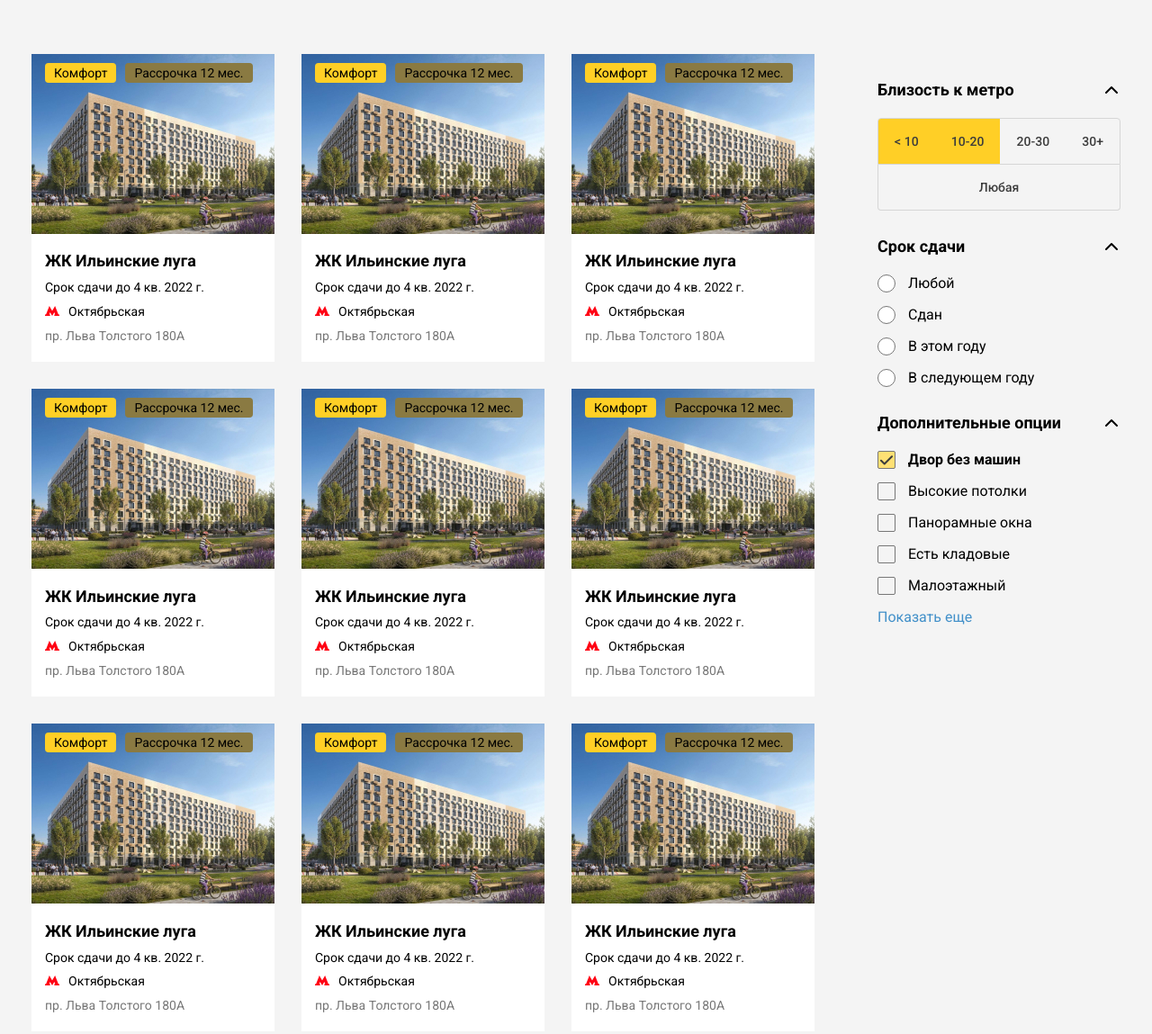
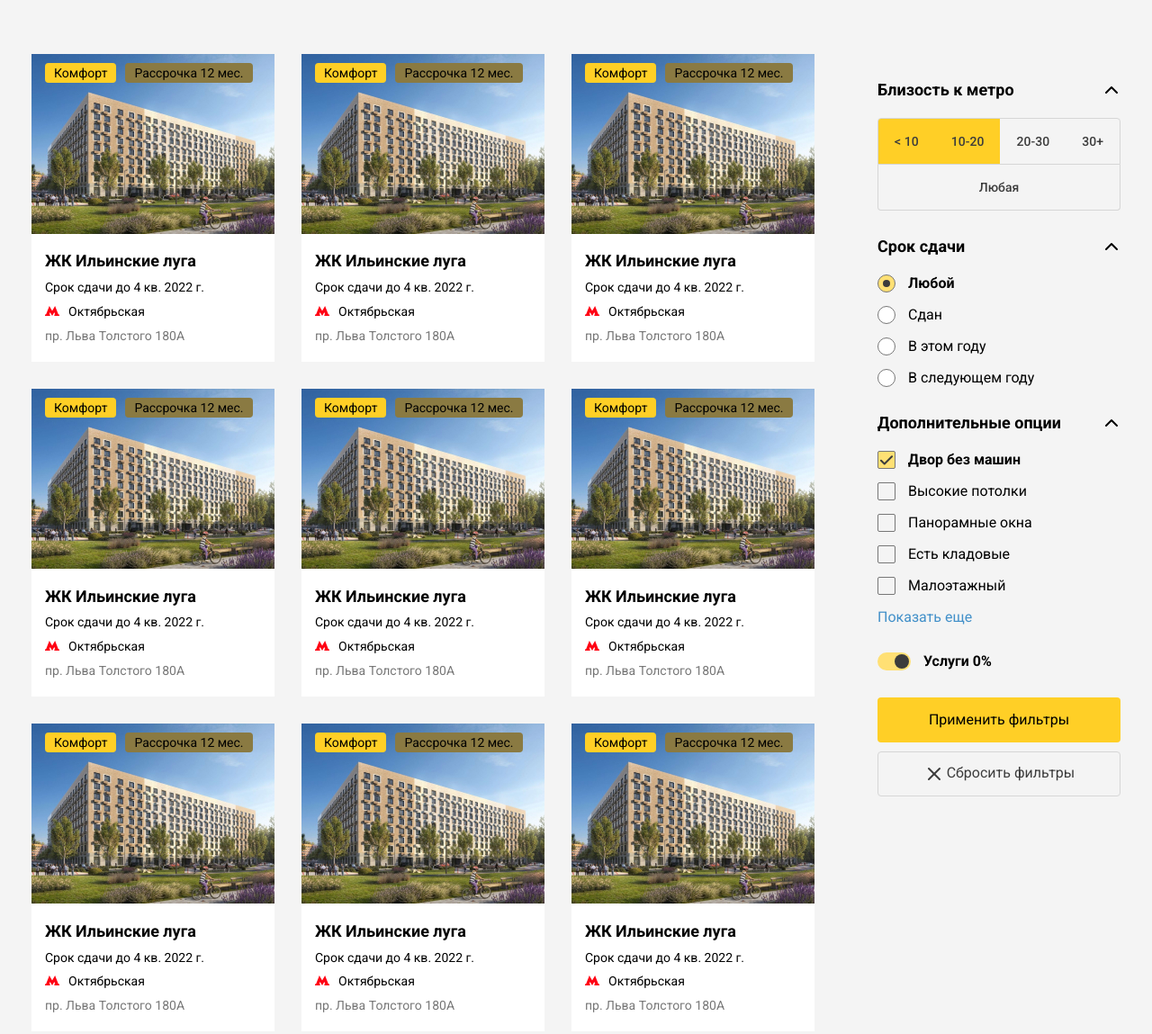
Before and after one commit to Suric1/testProject, a website: page app/index.html in a window 1280 px wide. Shown: the top 1149 px of the page at 90% size. Drawn offline with Linux system fonts and the light colour scheme.

Commit message:
add toggle button

```diff
--- a/app/index.html
+++ b/app/index.html
@@ -203,6 +203,7 @@
 </main>
 
         <aside class="sidebar">
+  <form>
     <!-- Widget -->
     <div class="widget">
       <div class="widget__title">Близость к метро</div>
@@ -225,15 +226,27 @@
             />
             <label class="location__btn" for="location-02">10-20</label>
 
-          <input type="checkbox" id="location-03" class="location__checkbox" />
+            <input
+              type="checkbox"
+              id="location-03"
+              class="location__checkbox"
+            />
             <label class="location__btn" for="location-03">20-30</label>
 
-          <input type="checkbox" id="location-04" class="location__checkbox" />
+            <input
+              type="checkbox"
+              id="location-04"
+              class="location__checkbox"
+            />
             <label class="location__btn" for="location-04">30+</label>
           </div>
 
           <div class="location__row">
-          <input type="checkbox" id="location-05" class="location__checkbox" />
+            <input
+              type="checkbox"
+              id="location-05"
+              class="location__checkbox"
+            />
             <label class="location__btn" for="location-05">Любая</label>
           </div>
         </div>
@@ -245,31 +258,29 @@
     <div class="widget">
       <div class="widget__title">Срок сдачи</div>
       <div class="widget__body">
-
         <label class="radio">
-        <input type="radio" class="radio__real" name="tern" checked>
+          <input type="radio" class="radio__real" name="tern" checked />
           <span class="radio__fake"></span>
           <span class="radio__title">Любой</span>
         </label>
 
         <label class="radio">
-        <input type="radio" class="radio__real" name="tern">
+          <input type="radio" class="radio__real" name="tern" />
           <span class="radio__fake"></span>
           <span class="radio__title">Сдан</span>
         </label>
 
         <label class="radio">
-        <input type="radio" class="radio__real" name="tern">
+          <input type="radio" class="radio__real" name="tern" />
           <span class="radio__fake"></span>
           <span class="radio__title">В этом году</span>
         </label>
 
         <label class="radio">
-        <input type="radio" class="radio__real" name="tern">
+          <input type="radio" class="radio__real" name="tern" />
           <span class="radio__fake"></span>
           <span class="radio__title">В следующем годy</span>
         </label>
-
       </div>
     </div>
     <!-- //Widget -->
@@ -278,63 +289,90 @@
     <div class="widget">
       <div class="widget__title">Дополнительные опции</div>
       <div class="widget__body">
-
         <label class="checkbox">
-        <input type="radio" class="checkbox__real" name="tern" checked>
+          <input type="radio" class="checkbox__real" name="value-01" checked />
           <span class="checkbox__fake"></span>
           <span class="checkbox__title">Двор без машин</span>
         </label>
 
         <label class="checkbox">
-        <input type="radio" class="checkbox__real" name="tern">
+          <input type="radio" class="checkbox__real" name="value-02" />
           <span class="checkbox__fake"></span>
           <span class="checkbox__title">Высокие потолки</span>
         </label>
 
         <label class="checkbox">
-        <input type="radio" class="checkbox__real" name="tern">
+          <input type="radio" class="checkbox__real" name="value-03" />
           <span class="checkbox__fake"></span>
           <span class="checkbox__title">Панорамные окна</span>
         </label>
 
         <label class="checkbox">
-        <input type="radio" class="checkbox__real" name="tern">
+          <input type="radio" class="checkbox__real" name="value-04" />
           <span class="checkbox__fake"></span>
           <span class="checkbox__title">Есть кладовые</span>
         </label>
 
         <label class="checkbox">
-        <input type="radio" class="checkbox__real" name="tern">
+          <input type="radio" class="checkbox__real" name="value-05" />
           <span class="checkbox__fake"></span>
           <span class="checkbox__title">Малоэтажный</span>
         </label>
 
         <div class="widget__hidden">
           <label class="checkbox">
-        <input type="radio" class="checkbox__real" name="tern">
+            <input type="radio" class="checkbox__real" name="value-06" />
             <span class="checkbox__fake"></span>
             <span class="checkbox__title">Дополнительный пунк 1</span>
           </label>
 
           <label class="checkbox">
-        <input type="radio" class="checkbox__real" name="tern">
+            <input type="radio" class="checkbox__real" name="value-07" />
             <span class="checkbox__fake"></span>
             <span class="checkbox__title">Дополнительный пунк 1</span>
           </label>
 
           <label class="checkbox">
-        <input type="radio" class="checkbox__real" name="tern">
+            <input type="radio" class="checkbox__real" name="value-08" />
             <span class="checkbox__fake"></span>
             <span class="checkbox__title">Дополнительный пунк 1</span>
           </label>
         </div>
 
         <button class="widget__show-hidden">Показать еще</button>
-
       </div>
     </div>
     <!-- //Widget -->
 
+    <!-- Widget -->
+    <div class="widget">
+      <div class="widget__body">
+        <label class="toggle">
+          <input
+            type="checkbox"
+            class="toggle__real"
+            name="comission"
+            checked
+          />
+          <span class="toggle__fake"></span>
+          <span class="toggle__title">Услуги 0%</span>
+        </label>
+      </div>
+    </div>
+    <!-- //Widget -->
+
+     <!-- Widget -->
+     <div class="widget">
+      <div class="widget__body">
+       <button class="form-btn form-btn--submit">Применить фильтры</button>
+       <button class="form-btn">
+        <img src="./../img/icons/x.svg" alt="Сбросить фильтры">
+        Сбросить фильтры
+      </button>
+      </div>
+    </div>
+    <!-- //Widget -->
+  </form>
 </aside>
 
       </div>
--- a/src/scss/components/_button.scss
+++ b/src/scss/components/_button.scss
@@ -20,3 +20,38 @@
     vertical-align: bottom;
   }
 }
+
+.form-btn {
+  width: 100%;
+  height: 50px;
+  border: 1px solid #d6d6d6;
+  border-radius: 4px;
+  background-color: transparent;
+  text-align: center;
+  font-size: 16px;
+  line-height: 1;
+  color: #3c3c3c;
+
+  cursor: pointer;
+  transition: background-color 0.2s ease-in;
+  & img {
+    display: inline-block;
+    margin-right: -2px;
+    vertical-align: middle;
+  }
+  & + & {
+    margin-top: 10px;
+  }
+  &:hover {
+    background-color: rgb(223, 223, 223);
+  }
+}
+
+.form-btn--submit {
+  background: #ffcf26;
+  border: none;
+  color: #000;
+  &:hover {
+    background: #d6a800;
+  }
+}
--- /dev/null
+++ b/src/scss/components/_toggle.scss
@@ -0,0 +1,52 @@
+.toggle {
+  cursor: pointer;
+
+  &__real {
+    width: 1px;
+    height: 1px;
+    position: absolute;
+    opacity: 0;
+    appearance: none;
+  }
+
+  &__fake {
+    position: relative;
+    display: inline-block;
+    margin-right: 10px;
+    width: 37px;
+    height: 20px;
+    background: #c4c4c4;
+    border-radius: 10px;
+    vertical-align: bottom;
+  }
+  &__fake::before {
+    position: absolute;
+    top: 2px;
+    left: 2px;
+    content: '';
+    width: 16px;
+    height: 16px;
+    background: #3c3c3c;
+    border-radius: 50%;
+    transition: all 0.2s ease-in;
+  }
+
+  &__real:checked + &__fake {
+    background: #ffe074;
+
+  }
+  &__real:checked + &__fake::before {
+    left: 19px;
+
+  }
+
+  &__title {
+    font-weight: 400;
+    font-size: 16px;
+    line-height: 1.18;
+    color: #000000;
+  }
+  &__real:checked ~ &__title {
+    font-weight: 700;
+  }
+}
--- a/src/scss/main.scss
+++ b/src/scss/main.scss
@@ -11,6 +11,7 @@
 @import "./components/location";
 @import "./components/radio";
 @import "./components/checkbox";
+@import "./components/toggle";
 
 
 
```
Also changed, not shown: src/partials/aside.html (+56 -20 lines), app/css/main.css, 1 other file. Lines whose indentation alone changed are shown as unchanged.
